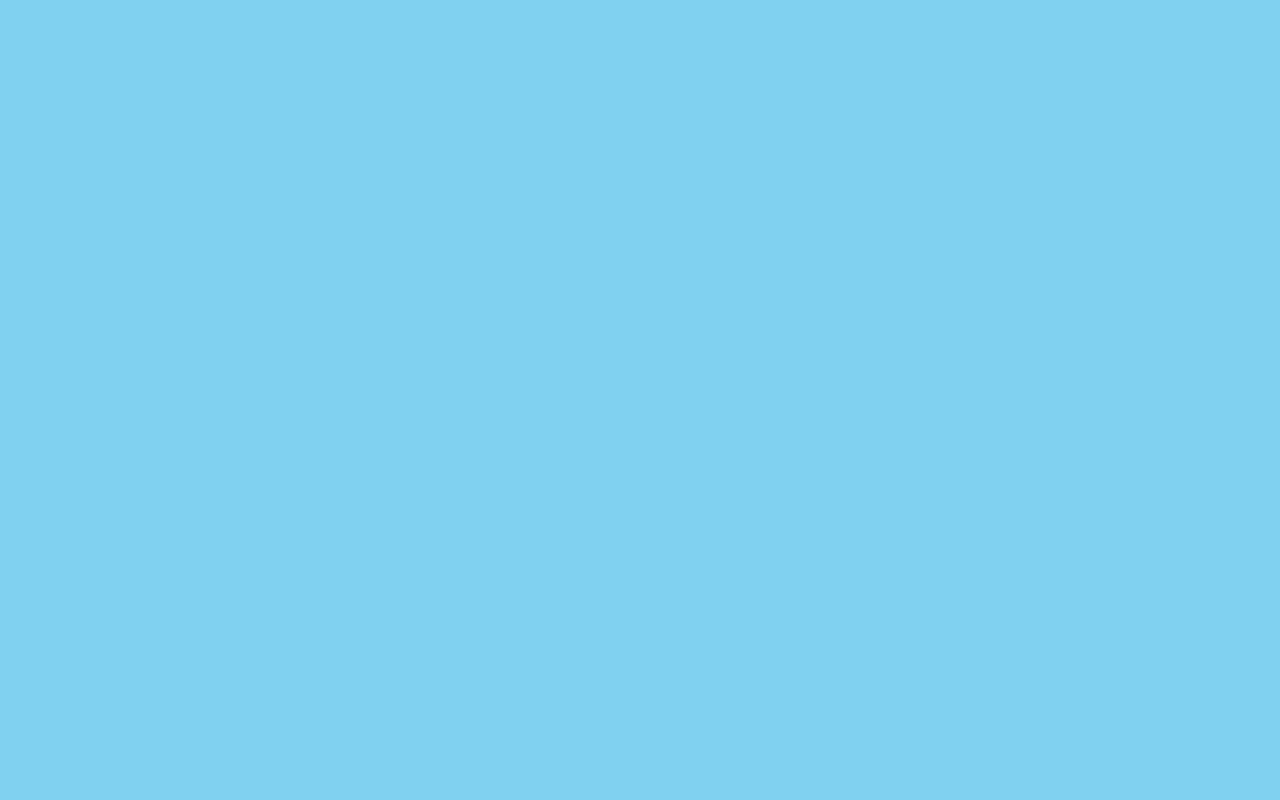
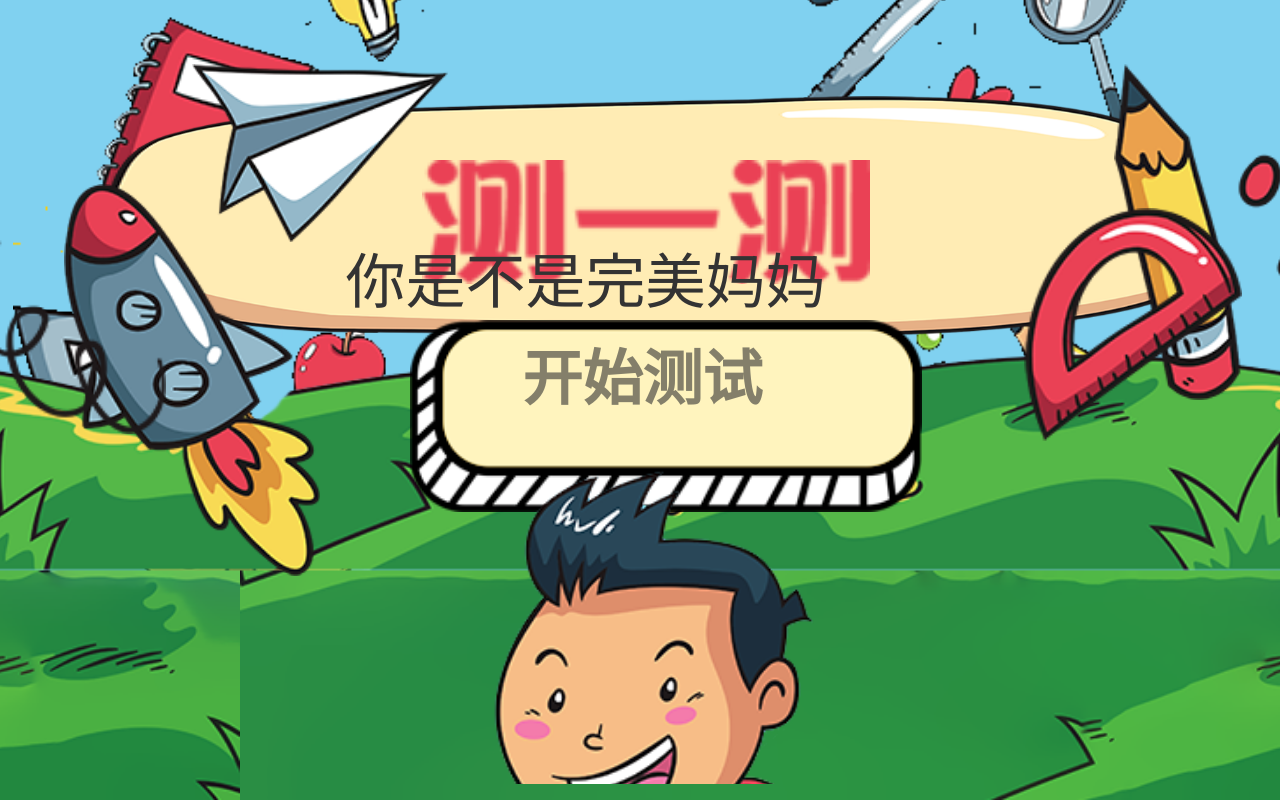
Before and after one commit to aa1995/Text, a plain HTML site: page index.html in a window 1280 px wide. Drawn offline with Linux system fonts and the light colour scheme.

Commit message:
阿萨斯
撒撒

```diff
--- a/index.html
+++ b/index.html
@@ -21,7 +21,7 @@
        <!-- 引导页面结束 -->
 
        <!-- s首页 -->
-        <div class="index" style="top: -20000px; opacity: 0;display: none">
+        <div class="index" style="top: 0px; opacity: 1;">
             <img class="t1" src="img/1.png">
             <img class="t2" src="img/2.png">
             <div class="t3">
```
